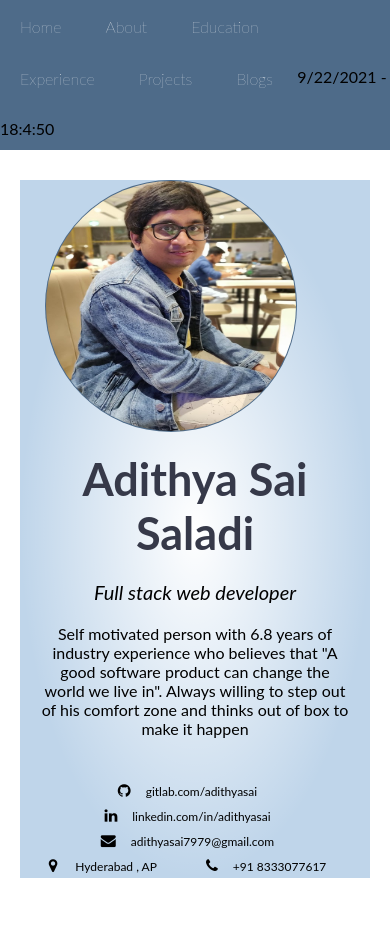
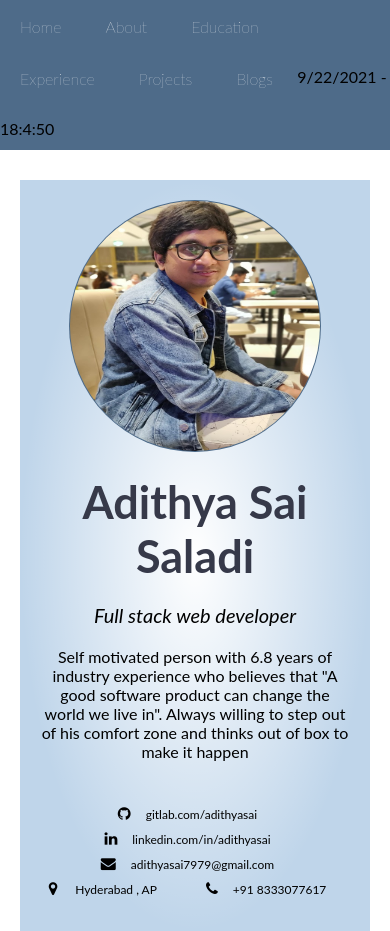
Before and after one commit to adithyasai/adithyasai, a plain HTML site: page index.html in a window 390 px wide. Before the commit the page ends 889 px from the top, so only its background shows below. Drawn offline with Linux system fonts and the light colour scheme.

Commit message:
Update styles.css

```diff
--- a/Styles/styles.css
+++ b/Styles/styles.css
@@ -45,7 +45,6 @@ nav{
     margin-right: auto;
     width: 1080px;
     margin-top: 30px;
-
 }
 .image-container{
     /* display: inline-block; */
@@ -60,8 +59,8 @@ nav{
     height: 250px;
     background-color: #4E6B89;
     border-radius: 50%;
-    display: block;
     padding: 1px;
+    margin-top: 20px;
 
 }
 .basic-information{
@@ -92,6 +91,7 @@ nav{
 .social-media-icons {
     text-align: center;
     margin-top: 20px;
+    padding-bottom: 30px;
     /* float: right; */
 }
 .icon {
@@ -224,6 +224,10 @@ top:40px;
         margin-top: 30px;
 
     }
+    .image-container{
+        margin-top: 30px;
+
+    }
     .about-container{
         padding: 10px;
     }
```
